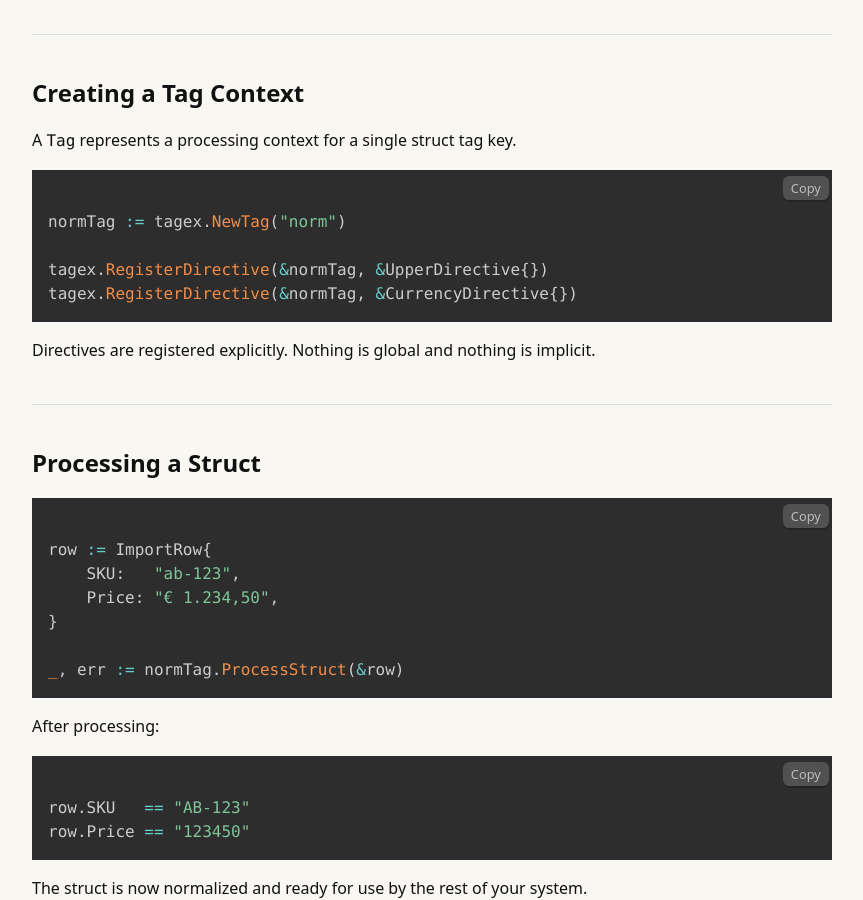
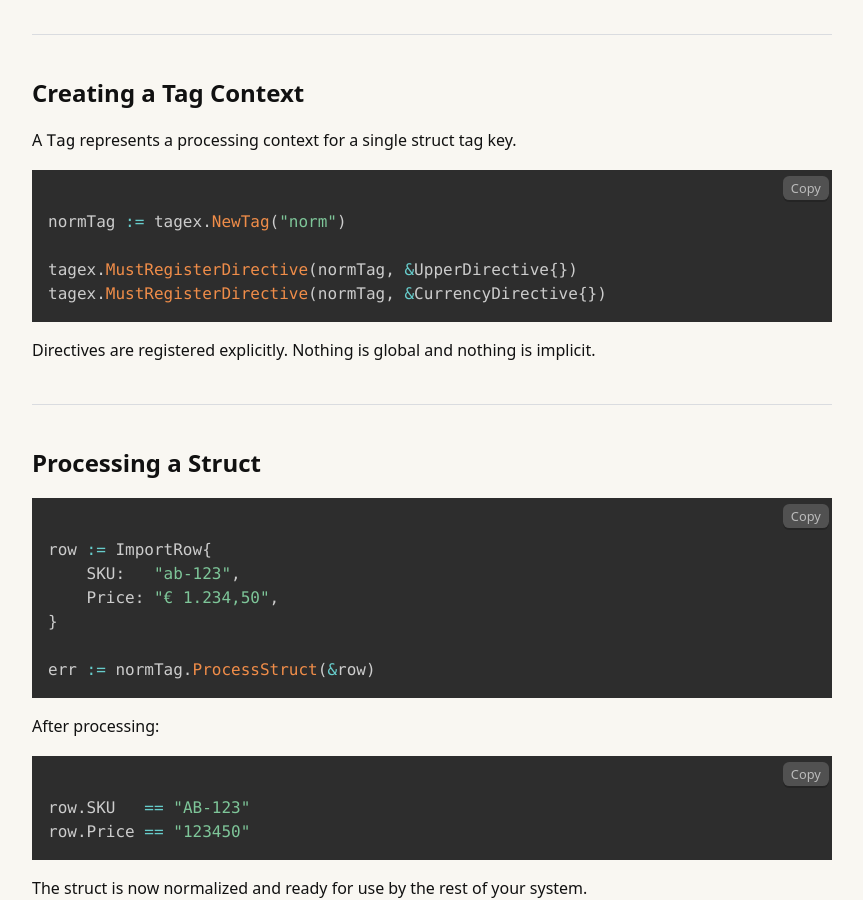
Before and after one commit to tedla-brandsema/tedla-brandsema.github.io, a Jekyll site: the page built from _projects/tagex/guides/guide-1-tag-driven-behavior.html, in a window 1280 px wide and 900 px high, scrolled down 2543 px. Shown: the whole window, without its empty margins (326-1189 px from the left). Built offline with Jekyll 4.4.1, drawn with Linux system fonts in a browser that asks for light colours.

Commit message:
feat(guides): replace RegisterDirective with MustRegisterDirective and update error handling in lifecycle hooks

```diff
--- a/_projects/tagex/getting-started.html
+++ b/_projects/tagex/getting-started.html
@@ -87,7 +87,7 @@ func (d *RangeDirective) Handle(val int) (int, error) {
 
   <pre><code class="language-go">
 checkTag := tagex.NewTag("check")
-tagex.RegisterDirective(&checkTag, &RangeDirective{})
+tagex.MustRegisterDirective(checkTag, &RangeDirective{})
 </code></pre>
 
   <p>
--- a/_projects/tagex/guides/guide-1-tag-driven-behavior.html
+++ b/_projects/tagex/guides/guide-1-tag-driven-behavior.html
@@ -154,8 +154,8 @@ func (d *CurrencyDirective) Handle(val string) (string, error) {
   <pre><code class="language-go">
 normTag := tagex.NewTag("norm")
 
-tagex.RegisterDirective(&normTag, &UpperDirective{})
-tagex.RegisterDirective(&normTag, &CurrencyDirective{})
+tagex.MustRegisterDirective(normTag, &UpperDirective{})
+tagex.MustRegisterDirective(normTag, &CurrencyDirective{})
 </code></pre>
 
   <p>
@@ -173,7 +173,7 @@ row := ImportRow{
     Price: "€ 1.234,50",
 }
 
-_, err := normTag.ProcessStruct(&row)
+err := normTag.ProcessStruct(&row)
 </code></pre>
 
   <p>
--- a/_projects/tagex/guides/guide-2-capability-selection.html
+++ b/_projects/tagex/guides/guide-2-capability-selection.html
@@ -107,7 +107,7 @@ func (d *LimitDirective) Handle(val int) (int, error) {
 
   <pre><code class="language-go">
 capTag := tagex.NewTag("cap")
-tagex.RegisterDirective(&capTag, &LimitDirective{})
+tagex.MustRegisterDirective(capTag, &LimitDirective{})
 </code></pre>
 
   <p>
@@ -124,7 +124,7 @@ cfg := JobConfig{
     MaxConcurrency: 32,
 }
 
-_, _ = capTag.ProcessStruct(&cfg)
+_ = capTag.ProcessStruct(&cfg)
 </code></pre>
 
   <p>
--- a/_projects/tagex/guides/guide-6-lifecycle-hooks-in-practice.html
+++ b/_projects/tagex/guides/guide-6-lifecycle-hooks-in-practice.html
@@ -71,14 +71,16 @@ func (j *ImportJob) Before() error {
     return nil
 }
 
-func (j *ImportJob) Success() {
+func (j *ImportJob) Success() error {
     persistRow(j.Row)
     finalizeAuditLog(j.LogID, "success")
+    return nil
 }
 
-func (j *ImportJob) Failure(err error) {
+func (j *ImportJob) Failure(err error) error {
     finalizeAuditLog(j.LogID, "failure")
     recordFailure(err)
+    return nil
 }
 </code></pre>
 
```
Also changed, not shown: other parts of _projects/tagex/getting-started.html (+1 -1 lines).
